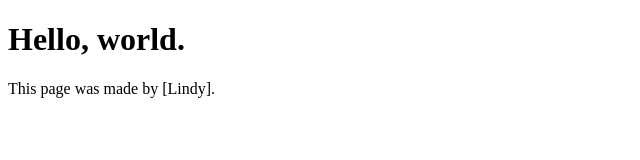
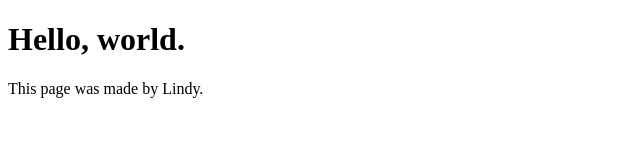
Before and after one commit to Lindykae/human-artifact, a plain HTML site: page index.html in a window 1280 px wide. Shown: the full height of the page, 0-640 px from the left. Drawn offline with Linux system fonts and the light colour scheme.

Commit message:
Remove brackets from author's name in index.html

```diff
--- a/index.html
+++ b/index.html
@@ -5,6 +5,6 @@
   </head>
   <body>
     <h1>Hello, world.</h1>
-    <p>This page was made by [Lindy].</p>
+    <p>This page was made by Lindy.</p>
   </body>
 </html>
```
